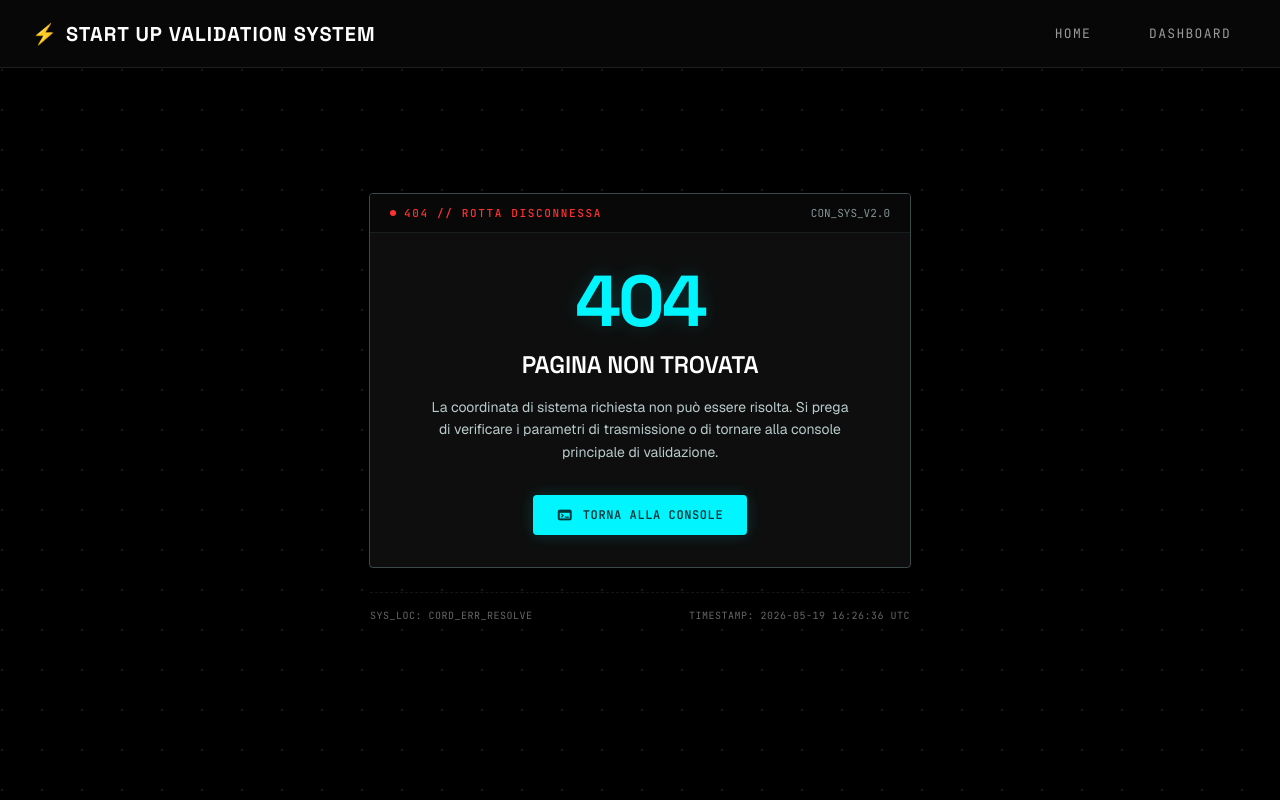
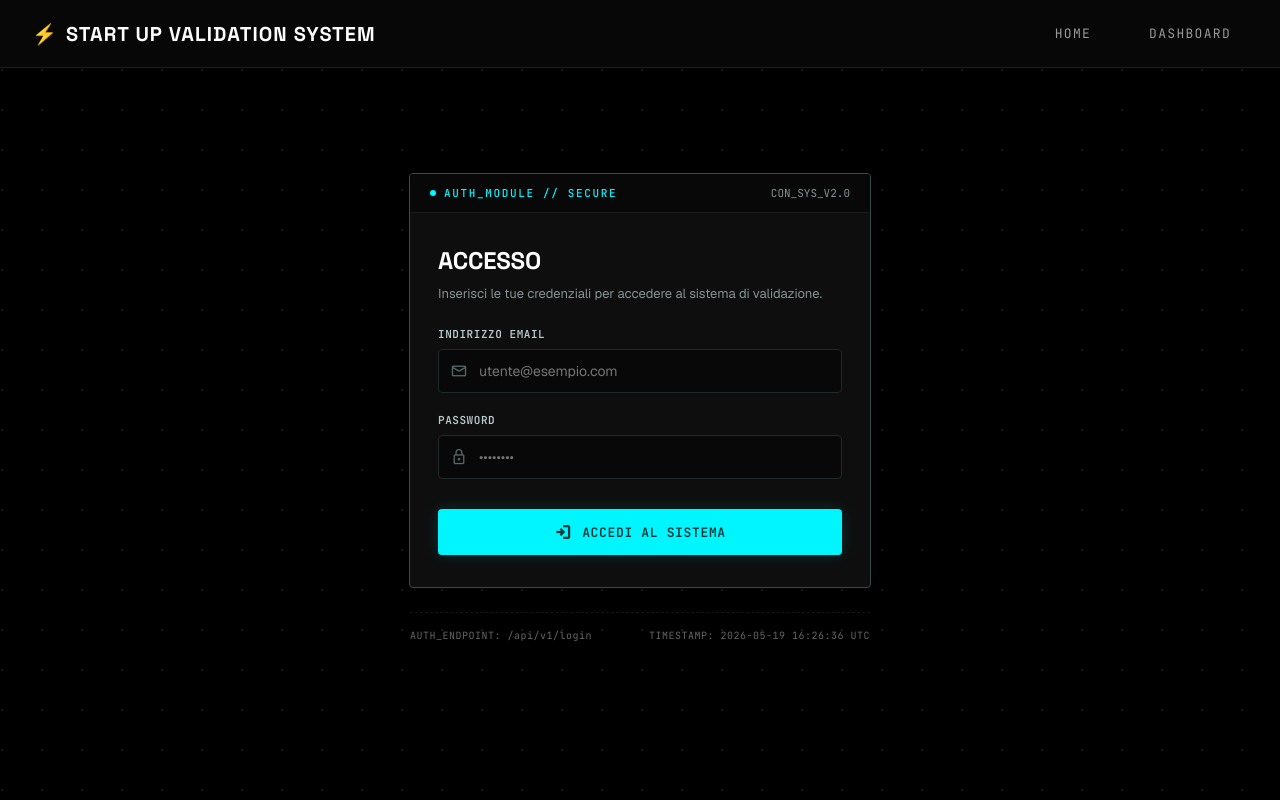
Before and after one commit to fabriziodeltufo/react-startup-val, a React (Vite) app: page /login in a window 1280 px wide. Built offline with nearby package versions, Linux system fonts and the light colour scheme; no server answers.

Commit message:
add login

```diff
--- a/src/App.jsx
+++ b/src/App.jsx
@@ -3,6 +3,7 @@ import { BrowserRouter, Routes, Route, NavLink } from 'react-router-dom';
 import HomePage from './components/HomePage';
 import DashBoard from './components/DashBoard';
 import PageNotFound from './components/PageNotFound';
+import LoginPage from './components/LoginPage';
 
 function App() {
   return (
@@ -34,6 +35,7 @@ function App() {
       <Routes>
         <Route path="/" element={<HomePage />} />
         <Route path="/dashboard" element={<DashBoard />} />
+        <Route path="/login" element={<LoginPage />} />
         <Route path="*" element={<PageNotFound />} />
       </Routes>
     </BrowserRouter>
--- a/src/components/Loader.jsx
+++ b/src/components/Loader.jsx
@@ -44,7 +44,7 @@ function Loader({ onComplete }) {
         const updated = prev.map(log =>
           log.status === 'active' ? { ...log, status: 'success' } : log
         );
-        return [...updated, { text: stage.text, status: 'active', id: index }];
+        return [...updated, { text: stage.text, status: 'active', id: `stage-${index}-${Date.now()}` }];
       });
 
       // Calculate progress increment per interval
--- /dev/null
+++ b/src/components/LoginPage.jsx
@@ -0,0 +1,132 @@
+import { useState } from 'react';
+import { NavLink } from 'react-router-dom';
+import './style/LoginPage.css';
+
+function LoginPage() {
+  const [email, setEmail] = useState('');
+  const [password, setPassword] = useState('');
+  const timestamp = new Date().toISOString().replace('T', ' ').substring(0, 19);
+
+  const handleSubmit = (e) => {
+    e.preventDefault();
+    console.log('--- LOGIN SUBMISSION ---');
+    console.log('Email:', email);
+    console.log('Password:', password);
+    console.log('Timestamp:', timestamp);
+    console.log('------------------------');
+  };
+
+  return (
+    <div className="login-container">
+      <main className="login-main">
+        {/* Login HUD Card */}
+        <div className="login-card">
+          {/* Card Header */}
+          <div className="login-header">
+            <div className="login-badge">
+              <span className="login-ping">
+                <span className="animate-ping-cyan"></span>
+                <span className="bg-dot-cyan"></span>
+              </span>
+              <span className="login-label">AUTH_MODULE // SECURE</span>
+            </div>
+            <span style={{
+              fontFamily: "'JetBrains Mono', monospace",
+              fontSize: '11px',
+              color: '#849495'
+            }}>
+              CON_SYS_V2.0
+            </span>
+          </div>
+
+          {/* Card Body */}
+          <div className="login-body">
+            <h1 className="login-title">Accesso</h1>
+            <p className="login-desc">Inserisci le tue credenziali per accedere al sistema di validazione.</p>
+
+            <form className="login-form" onSubmit={handleSubmit} noValidate>
+              {/* Email Field */}
+              <div className="form-group">
+                <label htmlFor="login-email">Indirizzo Email</label>
+                <div className="input-wrapper">
+                  <input
+                    id="login-email"
+                    type="email"
+                    className="login-input"
+                    placeholder="utente@esempio.com"
+                    value={email}
+                    onChange={(e) => setEmail(e.target.value)}
+                    required
+                    autoComplete="email"
+                  />
+                  <span
+                    className="material-symbols-outlined input-icon"
+                    style={{ left: '12px', position: 'absolute', color: '#556667', fontSize: '18px', pointerEvents: 'none' }}
+                  >
+                    mail
+                  </span>
+                </div>
+              </div>
+
+              {/* Password Field */}
+              <div className="form-group">
+                <label htmlFor="login-password">Password</label>
+                <div className="input-wrapper">
+                  <input
+                    id="login-password"
+                    type="password"
+                    className="login-input"
+                    placeholder="••••••••"
+                    value={password}
+                    onChange={(e) => setPassword(e.target.value)}
+                    required
+                    autoComplete="current-password"
+                  />
+                  <span
+                    className="material-symbols-outlined input-icon"
+                    style={{ left: '12px', position: 'absolute', color: '#556667', fontSize: '18px', pointerEvents: 'none' }}
+                  >
+                    lock
+                  </span>
+                </div>
+              </div>
+
+              {/* Submit Button */}
+              <button id="login-submit-btn" type="submit" className="submit-btn">
+                <span className="material-symbols-outlined">login</span>
+                ACCEDI AL SISTEMA
+              </button>
+            </form>
+          </div>
+        </div>
+
+        {/* Telemetry readout below card */}
+        <div className="login-telemetry">
+          <span>AUTH_ENDPOINT: /api/v1/login</span>
+          <span>TIMESTAMP: {timestamp} UTC</span>
+        </div>
+      </main>
+
+      {/* Bottom Nav for Mobile */}
+      <nav className="mobile-bottom-nav">
+        <NavLink
+          to="/"
+          className={({ isActive }) => `mobile-nav-item ${isActive ? 'active' : ''}`}
+          end
+        >
+          <span className="material-symbols-outlined">home</span>
+          <span className="mobile-nav-label">HOME</span>
+        </NavLink>
+        <NavLink
+          to="/dashboard"
+          className={({ isActive }) => `mobile-nav-item ${isActive ? 'active' : ''}`}
+        >
+          <span className="material-symbols-outlined">analytics</span>
+          <span className="mobile-nav-label">DASHBOARD</span>
+        </NavLink>
+      </nav>
+    </div>
+  );
+}
+
+export default LoginPage;
--- /dev/null
+++ b/src/components/style/LoginPage.css
@@ -0,0 +1,257 @@
+/* LoginPage.css - Cyber-Minimalist Login Page Styles */
+
+.login-container {
+  background-color: #000000;
+  background-image: radial-gradient(circle at 2px 2px, #1a1a1a 1px, transparent 0);
+  background-size: 40px 40px;
+  min-height: calc(100vh - 73px); /* Excludes glassmorphic header height */
+  display: flex;
+  flex-direction: column;
+  color: #e2e2e2;
+  font-family: 'Geist', sans-serif;
+  box-sizing: border-box;
+  position: relative;
+  overflow-x: hidden;
+}
+
+.login-main {
+  flex-grow: 1;
+  display: flex;
+  flex-direction: column;
+  align-items: center;
+  justify-content: center;
+  padding: 48px 16px 96px 16px;
+  max-width: 1200px;
+  margin: 0 auto;
+  width: 100%;
+  box-sizing: border-box;
+}
+
+/* Login Card Container */
+.login-card {
+  width: 100%;
+  max-width: 460px;
+  background-color: #0e0e0e;
+  border: 1px solid #3a494a;
+  border-radius: 4px;
+  overflow: hidden;
+  transition: border-color 0.3s ease, box-shadow 0.3s ease;
+  position: relative;
+}
+
+.login-card:hover, .login-card:focus-within {
+  border-color: #00f5ff;
+  box-shadow: 0 0 20px rgba(0, 245, 255, 0.15);
+}
+
+.login-header {
+  background: #080808;
+  border-bottom: 1px solid rgba(58, 73, 74, 0.3);
+  padding: 12px 20px;
+  display: flex;
+  justify-content: space-between;
+  align-items: center;
+}
+
+.login-badge {
+  display: inline-flex;
+  align-items: center;
+  gap: 8px;
+}
+
+.login-ping {
+  position: relative;
+  display: flex;
+  height: 6px;
+  width: 6px;
+}
+
+.login-ping .animate-ping-cyan {
+  animation: ping-cyan 2s cubic-bezier(0, 0, 0.2, 1) infinite;
+  position: absolute;
+  display: inline-flex;
+  height: 100%;
+  width: 100%;
+  border-radius: 9999px;
+  background-color: #00f5ff;
+  opacity: 0.75;
+}
+
+.login-ping .bg-dot-cyan {
+  position: relative;
+  display: inline-flex;
+  border-radius: 9999px;
+  height: 6px;
+  width: 6px;
+  background-color: #00f5ff;
+}
+
+@keyframes ping-cyan {
+  0% {
+    transform: scale(1);
+    opacity: 0.75;
+  }
+  70%, 100% {
+    transform: scale(3);
+    opacity: 0;
+  }
+}
+
+.login-label {
+  font-family: 'JetBrains Mono', monospace;
+  font-size: 11px;
+  font-weight: 500;
+  color: #00f5ff;
+  letter-spacing: 0.15em;
+}
+
+.login-body {
+  padding: 32px 28px;
+  text-align: left;
+}
+
+.login-title {
+  font-family: 'Space Grotesk', sans-serif;
+  font-size: 24px;
+  font-weight: 700;
+  color: #ffffff;
+  margin: 0 0 8px 0;
+  letter-spacing: -0.01em;
+  text-transform: uppercase;
+}
+
+.login-desc {
+  font-family: 'Geist', sans-serif;
+  font-size: 13px;
+  line-height: 1.5;
+  color: #849495;
+  margin: 0 0 24px 0;
+}
+
+/* Form Styles */
+.login-form {
+  display: flex;
+  flex-direction: column;
+  gap: 20px;
+}
+
+.form-group {
+  display: flex;
+  flex-direction: column;
+  gap: 8px;
+}
+
+.form-group label {
+  font-family: 'JetBrains Mono', monospace;
+  font-size: 11px;
+  font-weight: 600;
+  color: #b9caca;
+  letter-spacing: 0.05em;
+  text-transform: uppercase;
+}
+
+.input-wrapper {
+  position: relative;
+  display: flex;
+  align-items: center;
+}
+
+.input-wrapper .input-icon {
+  position: absolute;
+  left: 12px;
+  color: #556667;
+  font-size: 18px;
+  pointer-events: none;
+  transition: color 0.2s ease;
+}
+
+.login-input {
+  width: 100%;
+  background-color: #080808;
+  border: 1px solid #1f2a2b;
+  border-radius: 4px;
+  padding: 12px 12px 12px 40px;
+  color: #ffffff;
+  font-family: 'Geist', sans-serif;
+  font-size: 14px;
+  box-sizing: border-box;
+  transition: all 0.25s ease;
+}
+
+.login-input:focus {
+  outline: none;
+  border-color: #00f5ff;
+  box-shadow: 0 0 10px rgba(0, 245, 255, 0.1);
+  background-color: #0c0c0c;
+}
+
+.login-input:focus + .input-icon {
+  color: #00f5ff;
+}
+
+.submit-btn {
+  background-color: #00f5ff;
+  color: #003739;
+  font-family: 'JetBrains Mono', monospace;
+  font-size: 13px;
+  font-weight: 600;
+  letter-spacing: 0.05em;
+  padding: 14px 24px;
+  border: none;
+  border-radius: 4px;
+  cursor: pointer;
+  display: inline-flex;
+  align-items: center;
+  justify-content: center;
+  gap: 10px;
+  transition: all 0.25s cubic-bezier(0.4, 0, 0.2, 1);
+  box-shadow: 0 0 15px rgba(0, 245, 255, 0.15);
+  margin-top: 10px;
+  text-transform: uppercase;
+}
+
+.submit-btn:hover {
+  background-color: #63f7ff;
+  box-shadow: 0 0 20px rgba(0, 245, 255, 0.3);
+}
+
+.submit-btn:active {
+  transform: scale(0.98);
+}
+
+.submit-btn .material-symbols-outlined {
+  font-size: 18px;
+  font-weight: bold;
+}
+
+/* Telemetry readout below the card */
+.login-telemetry {
+  margin-top: 24px;
+  width: 100%;
+  max-width: 460px;
+  border-top: 1px dashed rgba(58, 73, 74, 0.3);
+  padding-top: 16px;
+  display: flex;
+  justify-content: space-between;
+  font-family: 'JetBrains Mono', monospace;
+  font-size: 10px;
+  color: #666666;
+  letter-spacing: 0.05em;
+}
+
+@media (max-width: 480px) {
+  .login-main {
+    padding: 32px 16px 80px 16px;
+  }
+  .login-body {
+    padding: 24px 20px;
+  }
+  .login-title {
+    font-size: 20px;
+  }
+  .login-telemetry {
+    flex-direction: column;
+    align-items: center;
+    gap: 8px;
+  }
+}
```
